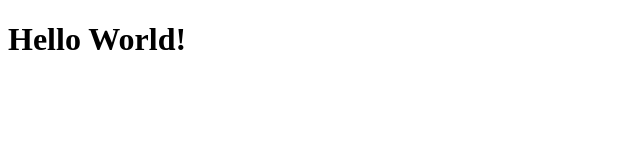
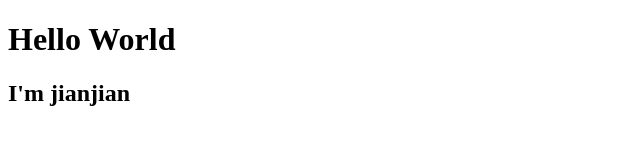
Before and after one commit to XuanXuan521/DUViewer, a plain HTML site: page DUViewer/WebContent/index.html in a window 1280 px wide. Shown: the whole page, without its empty margins (0-640 px from the left). Drawn offline with Linux system fonts and the light colour scheme.

Commit message:
final test

```diff
--- a/DUViewer/WebContent/index.html
+++ b/DUViewer/WebContent/index.html
@@ -5,6 +5,7 @@
 <title>Hello world</title>
 </head>
 <body>
-	<h1>Hello World!</h1>
+	<h1>Hello World</h1>
+	<h2>I'm jianjian</h2>
 </body>
 </html>
```
